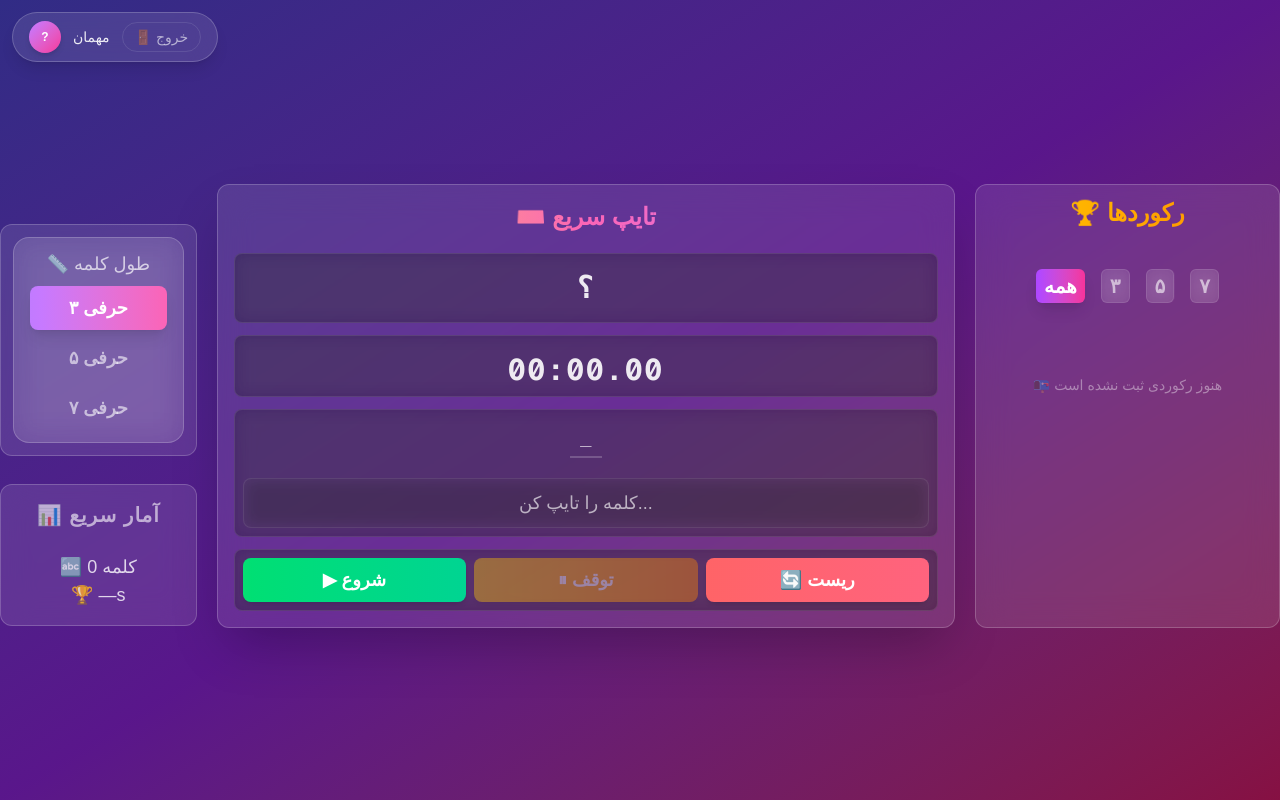
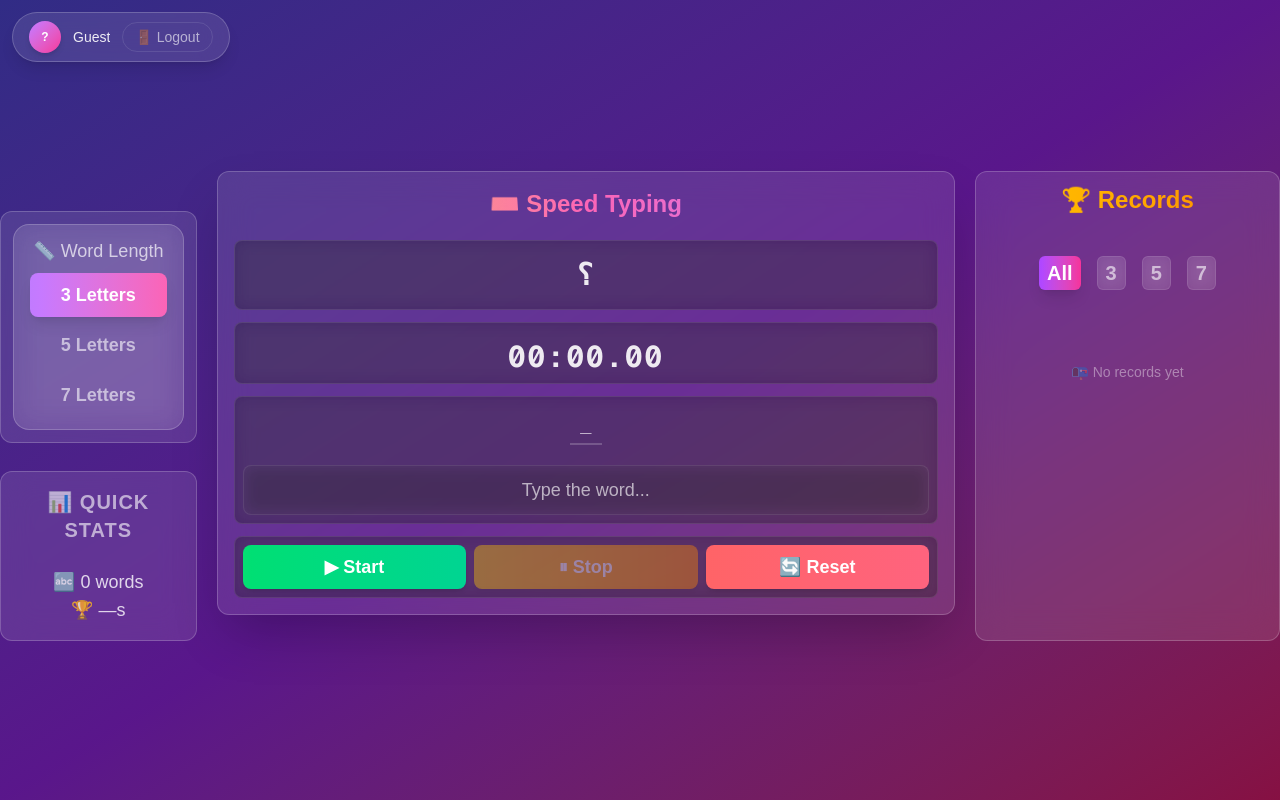
Before and after one commit to Afshin1400-n/type-speed, a Next.js app: page /game in a window 1280 px wide. Built offline with nearby package versions, Linux system fonts and the light colour scheme.

Commit message:
change to english

```diff
--- a/app/component/Btn.tsx
+++ b/app/component/Btn.tsx
@@ -19,7 +19,7 @@ function Btn({ startTimer, stopTimer, resetTimer, isRunning }: BtnProps) {
           transition-all duration-200 shadow-md hover:shadow-lg
           disabled:opacity-40 cursor-pointer disabled:hover:shadow-md"
       >
-        ▶ شروع
+        ▶ Start
       </button>
 
       <button
@@ -31,7 +31,7 @@ function Btn({ startTimer, stopTimer, resetTimer, isRunning }: BtnProps) {
           transition-all duration-200 shadow-md hover:shadow-lg
           disabled:opacity-40 cursor-pointer disabled:hover:shadow-md"
       >
-        ⏸ توقف
+        ⏸ Stop
       </button>
 
       <button
@@ -41,7 +41,7 @@ function Btn({ startTimer, stopTimer, resetTimer, isRunning }: BtnProps) {
           text-white font-bold text-lg rounded-lg
           transition-all duration-200 shadow-md hover:shadow-lg cursor-pointer"
       >
-        🔄 ریست
+        🔄 Reset
       </button>
     </div>
   );
--- a/app/component/Input.tsx
+++ b/app/component/Input.tsx
@@ -35,7 +35,7 @@ const Input = forwardRef<HTMLInputElement, InputProps>(
           type="text"
           value={value}
           onChange={(e) => onChange(e.target.value)}
-          placeholder="کلمه را تایپ کن..."
+          placeholder="Type the word..."
           disabled={disabled}
           className="w-full px-4 py-2.5 bg-white/5 backdrop-blur-sm border border-white/10 rounded-lg
           text-white/90 text-center text-lg outline-none transition-all duration-200
--- a/app/component/Level.tsx
+++ b/app/component/Level.tsx
@@ -14,7 +14,7 @@ export default function Level({ handleLenWord, wordLength, isRunning, isFinished
   return (
     <div className="flex flex-col items-center gap-2 bg-white/10 backdrop-blur-lg
     rounded-2xl px-4 py-3 border border-white/20">
-      <span className="text-white/70 text-lg font-medium">📏 طول کلمه</span>
+      <span className="text-white/70 text-lg font-medium">📏 Word Length</span>
       <div className="flex flex-col gap-1.5 w-full">
         <button
           onClick={() => !isDisabled && handleLenWord(3)}
@@ -24,7 +24,7 @@ export default function Level({ handleLenWord, wordLength, isRunning, isFinished
               : "text-white/60 hover:text-white hover:bg-white/10"
           } ${isDisabled ? "opacity-40" : ""}`}
         >
-          ۳ حرفی
+          3 Letters
         </button>
         <button
           onClick={() => !isDisabled && handleLenWord(5)}
@@ -34,7 +34,7 @@ export default function Level({ handleLenWord, wordLength, isRunning, isFinished
               : "text-white/60 hover:text-white hover:bg-white/10"
           } ${isDisabled ? "opacity-40" : ""}`}
         >
-          ۵ حرفی
+          5 Letters
         </button>
         <button
           onClick={() => !isDisabled && handleLenWord(7)}
@@ -44,7 +44,7 @@ export default function Level({ handleLenWord, wordLength, isRunning, isFinished
               : "text-white/60 hover:text-white hover:bg-white/10"
           } ${isDisabled ? "opacity-40" : ""}`}
         >
-          ۷ حرفی
+          7 Letters
         </button>
       </div>
     </div>
--- a/app/component/Profile.tsx
+++ b/app/component/Profile.tsx
@@ -17,7 +17,7 @@ function Profile({ user, handleLogout }: ProfileProps) {
         {user?.username?.charAt(0).toUpperCase() || "?"}
       </div>
       <span className="text-white/90 text-sm font-medium truncate max-w-[100px]">
-        {user?.username || "مهمان"}
+        {user?.username || "Guest"}
       </span>
       <button
         onClick={handleLogout}
@@ -25,7 +25,7 @@ function Profile({ user, handleLogout }: ProfileProps) {
          rounded-full px-3 py-1 text-sm font-medium transition-all duration-200 border
           border-white/10 hover:border-red-400/30 cursor-pointer"
       >
-        🚪 خروج
+        🚪 Logout
       </button>
     </div>
   );
--- a/app/component/Records.tsx
+++ b/app/component/Records.tsx
@@ -23,7 +23,7 @@ function Records({ records }: RecordsProps) {
   if (topThree.length === 0) {
     return (
       <div className="text-center text-white/40 text-sm py-8">
-        📭 هنوز رکوردی ثبت نشده است
+        📭 No records yet
       </div>
     );
   }
--- a/app/component/SuccessModal.tsx
+++ b/app/component/SuccessModal.tsx
@@ -35,24 +35,24 @@ export default function SuccessModal({ isOpen, onClose, time, word, isNewRecord
         </div>
 
         <h2 className="text-3xl font-bold text-center bg-gradient-to-r from-yellow-400 to-pink-400 bg-clip-text text-transparent mb-2">
-          تبریک! 🥳
+          Congratulations! 🥳
         </h2>
 
         <div className="text-center text-white/80 space-y-3 mb-6">
-          <p className="text-lg">کلمه رو درست تایپ کردی!</p>
+          <p className="text-lg">You typed the word correctly!</p>
 
           <p className="text-sm text-white/60">
-            کلمه: <span className="text-white font-bold">&quot;{word}&quot;</span>
+            Word: <span className="text-white font-bold">&quot;{word}&quot;</span>
           </p>
 
           <p className="text-sm text-white/60">
-            زمان: <span className="text-green-400 font-bold">{time.toFixed(2)}</span> ثانیه
+            Time: <span className="text-green-400 font-bold">{time.toFixed(2)}</span> seconds
           </p>
 
           {isNewRecord && (
             <div className="mt-4">
               <span className="inline-block px-6 py-2 bg-gradient-to-r from-yellow-400 to-orange-400 text-white font-bold rounded-full text-sm animate-pulse shadow-lg">
-                🏆 رکورد جدید! {time.toFixed(2)} ثانیه
+                🏆 New Record! {time.toFixed(2)} seconds
               </span>
             </div>
           )}
@@ -73,7 +73,7 @@ export default function SuccessModal({ isOpen, onClose, time, word, isNewRecord
           text-white font-bold rounded-xl transition-all duration-200
           shadow-md hover:shadow-lg cursor-pointer"
         >
-          ✅ اوکی، بازی جدید!
+          ✅ OK, New Game!
         </button>
       </div>
     </div>
--- a/app/game/page.tsx
+++ b/app/game/page.tsx
@@ -12,7 +12,7 @@ import { useRouter } from "next/navigation";
 import Profile from "../component/Profile";
 import SuccessModal from "../component/SuccessModal";
 
-// 🔹 تعریف تایپ‌ها
+// 🔹 Type definitions
 interface User {
   username: string;
   password: string;
@@ -69,7 +69,7 @@ export default function Home() {
           setRecords(parsed);
         }
       } catch (error) {
-        console.error("خطا در parse کردن records:", error);
+        console.error("Error parsing records:", error);
       }
     }
   }, [user]);
@@ -162,7 +162,7 @@ export default function Home() {
       id: Date.now(),
       word: word,
       time: time,
-      date: new Date().toLocaleDateString("fa-IR"),
+      date: new Date().toLocaleDateString("en-US"),
       length: length,
     };
     setRecords([newRecord, ...records]);
@@ -234,10 +234,10 @@ export default function Home() {
             <div className="hidden lg:block bg-white/10 backdrop-blur-lg rounded-xl p-4 border border-white/20 mt-7">
               <div className="text-center">
                 <div className="text-white/60 text-xl font-semibold uppercase tracking-wider mb-6">
-                  📊 آمار سریع
+                  📊 Quick Stats
                 </div>
                 <div className="space-y- text-white/80 text-lg">
-                  <div>🔤 {records.length} کلمه</div>
+                  <div>🔤 {records.length} words</div>
                   <div>🏆 {records.length > 0 ? Math.min(...records.map(r => r.time)).toFixed(1) : "—"}s</div>
                 </div>
               </div>
@@ -248,7 +248,7 @@ export default function Home() {
             <div className="bg-white/10 backdrop-blur-lg rounded-xl shadow-2xl p-4 border border-white/20">
               <div className="text-center mb-5">
                 <h1 className="text-2xl font-bold bg-gradient-to-r from-yellow-400 via-pink-400 to-purple-400 bg-clip-text text-transparent">
-                  ⌨️ تایپ سریع
+                  ⌨️ Speed Typing
                 </h1>
               </div>
 
@@ -290,7 +290,7 @@ export default function Home() {
           <div className="col-span-12 lg:col-span-3">
             <div className="bg-white/10 backdrop-blur-lg rounded-xl p-3 border border-white/20 h-full max-h-[calc(100vh-6rem)] overflow-y-auto">
               <h2 className="text-2xl font-bold text-center mb-10 bg-gradient-to-r from-yellow-400 to-orange-400 bg-clip-text text-transparent">
-                🏆 رکوردها
+                🏆 Records
               </h2>
 
               <div className="flex gap-4 justify-center mb-10 flex-wrap">
@@ -302,7 +302,7 @@ export default function Home() {
                       : "bg-white/10 text-white/60 hover:bg-white/20 backdrop-blur-sm border border-white/10"
                   }`}
                 >
-                  همه
+                  All
                 </button>
                 <button
                   onClick={() => setFilterLength(3)}
@@ -312,7 +312,7 @@ export default function Home() {
                       : "bg-white/10 text-white/60 hover:bg-white/20 backdrop-blur-sm border border-white/10"
                   }`}
                 >
-                  ۳
+                  3
                 </button>
                 <button
                   onClick={() => setFilterLength(5)}
@@ -322,7 +322,7 @@ export default function Home() {
                       : "bg-white/10 text-white/60 hover:bg-white/20 backdrop-blur-sm border border-white/10"
                   }`}
                 >
-                  ۵
+                  5
                 </button>
                 <button
                   onClick={() => setFilterLength(7)}
@@ -332,7 +332,7 @@ export default function Home() {
                       : "bg-white/10 text-white/60 hover:bg-white/20 backdrop-blur-sm border border-white/10"
                   }`}
                 >
-                  ۷
+                  7
                 </button>
               </div>
 
```
Also changed, not shown: app/page.tsx (+10 -10 lines), app/register/page.tsx (+17 -17 lines).
